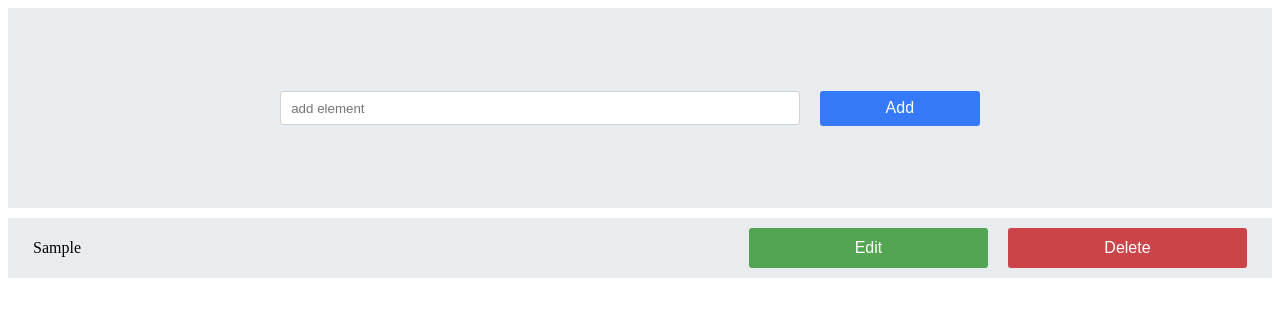
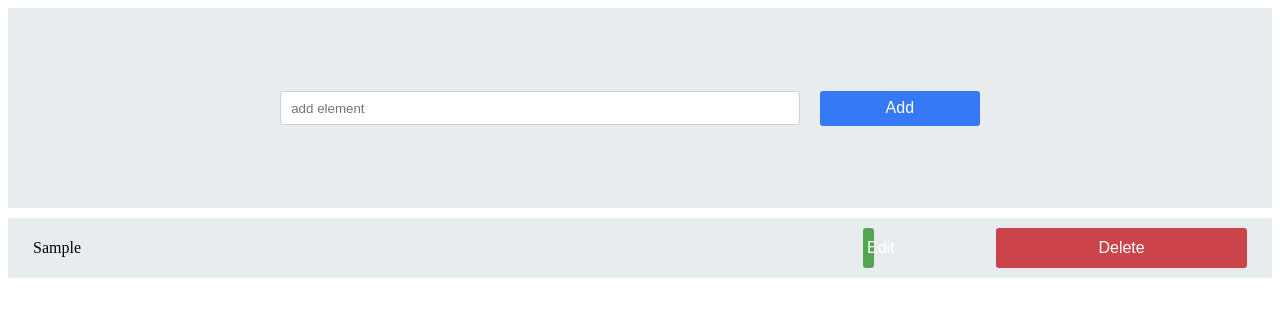
Before and after one commit to acciojob/todo-list-react-AyushChaursiaya, a React app: page / in a window 1280 px wide. Both pictures are taken after typing "Sample" into the empty fields and a click on the button "Add". Shown: the top 316 px of the page. Built offline with nearby package versions, Linux system fonts and the light colour scheme.

Commit message:
Initial commit

```diff
--- a/src/components/ListTask.jsx
+++ b/src/components/ListTask.jsx
@@ -69,7 +69,9 @@ const ListApp = () => {
               ) : (
                 <>
                   <p>{task}</p>
-                  <button onClick={() => editingElement(index)} className="edit">Edit</button>
+                  <div className="edit">
+                  <button onClick={() => editingElement(index)} >Edit</button>
+                  </div>
                   <button onClick={() => deleteTaskElement(index)} className="delete">Delete</button>
                 </>
               )}
```
